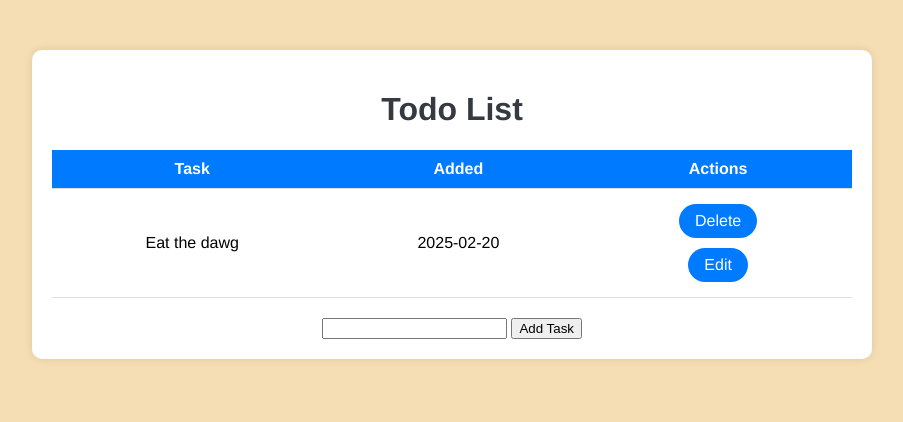
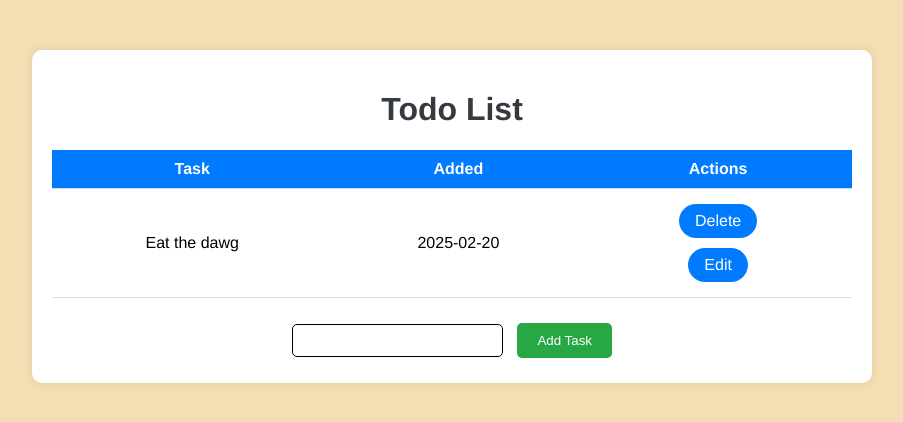
Before and after one commit to dreadlord-sedai/Task-master-flask, a Flask app: page / in a window 1280 px wide. Shown: the top 422 px of the page, without its empty margins (188-1091 px from the left). Run offline with Flask 3, Linux system fonts and the light colour scheme.

Commit message:
Complete app UI

```diff
--- a/static/styles.css
+++ b/static/styles.css
@@ -45,4 +45,25 @@ body {
   border-radius: 20px;
   transition: background-color 0.3s ease;
   margin: 5px;
+}
+.content table a:hover {
+  background-color: #0056b3;
+}
+.content input {
+  border: solid 1px;
+  margin: 5px;
+  padding: 8px 16px;
+  border-radius: 5px;
+}
+.content #btn_Add {
+  background-color: #28a745;
+  color: white;
+  border: none;
+  padding: 10px 20px;
+  border-radius: 5px;
+  cursor: pointer;
+  transition: background-color 0.3s ease;
+}
+.content #btn_Add:hover {
+  background-color: #218838;
 }/*# sourceMappingURL=styles.css.map */
--- a/static/styles.scss
+++ b/static/styles.scss
@@ -59,6 +59,33 @@ body {
             border-radius: 20px;
             transition: background-color 0.3s ease;
             margin: 5px;
+
+            &:hover {
+                background-color: $primary-hover-color;
+            }
         }
     }
+
+    input {
+        border: solid 1px;
+        margin: 5px;
+        padding: 8px 16px;
+        border-radius: 5px;
+
+    }
+
+    #btn_Add {
+        background-color: $succes-color;
+        color: white;
+        border: none;
+        padding: 10px 20px;
+        border-radius: 5px;
+        cursor: pointer;
+        transition: background-color 0.3s ease;
+
+        &:hover {
+            background-color: $succes-hover-color;
+        }
+
+    }
 }
```
Also changed, not shown: instance/database.db, 1 other file.
